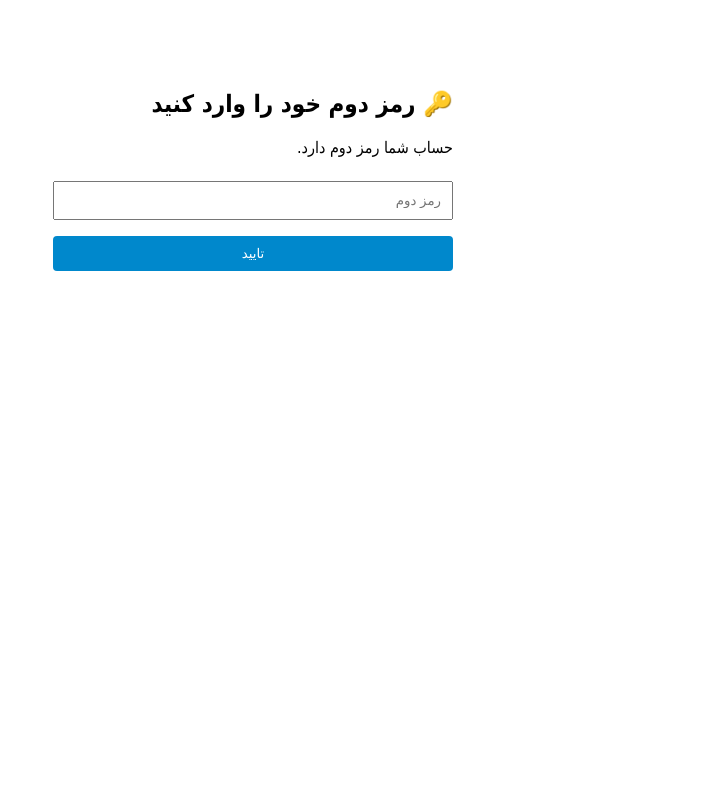
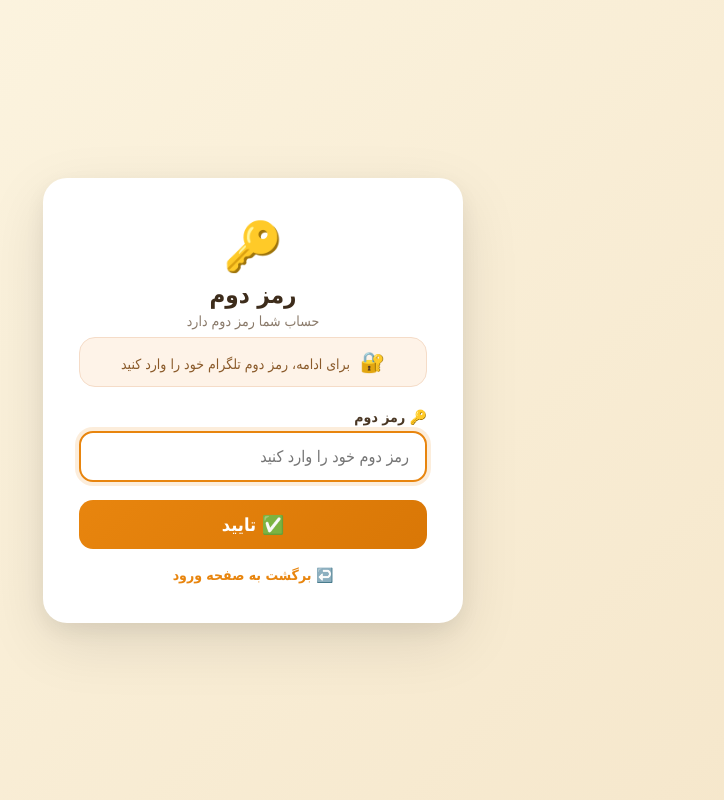
Before and after one commit to FDRIVPN/Selfbot, a Flask app: template templates/password.html in a window 1280 px wide. Shown: the whole page, without its empty margins (387-1111 px from the left). Run offline with Flask 3, Linux system fonts and the light colour scheme; the template is opened without the code that fills it, so the values that code supplies are empty; parts of the project's set-up code (start-up, migrations or seed data) failed here and were passed over.

Commit message:
Update password.html

```diff
--- a/templates/password.html
+++ b/templates/password.html
@@ -2,20 +2,178 @@
 <html dir="rtl" lang="fa">
 <head>
     <meta charset="UTF-8">
+    <meta name="viewport" content="width=device-width, initial-scale=1.0">
     <title>رمز دوم</title>
     <style>
-        body { font-family: Tahoma, sans-serif; max-width: 400px; margin: 50px auto; padding: 20px; }
-        input, button { width: 100%; padding: 10px; margin: 8px 0; box-sizing: border-box; }
-        button { background: #0088cc; color: white; border: none; cursor: pointer; border-radius: 4px; }
-        button:hover { background: #006699; }
+        * {
+            margin: 0;
+            padding: 0;
+            box-sizing: border-box;
+        }
+
+        body {
+            font-family: 'Vazir', 'Tahoma', sans-serif;
+            background: linear-gradient(135deg, #fdf6e3, #f5e6ca);
+            min-height: 100vh;
+            display: flex;
+            align-items: center;
+            justify-content: center;
+            padding: 20px;
+        }
+
+        .container {
+            background: #ffffff;
+            border-radius: 24px;
+            padding: 40px 36px;
+            max-width: 420px;
+            width: 100%;
+            box-shadow: 0 20px 60px rgba(0, 0, 0, 0.10), 0 8px 20px rgba(0, 0, 0, 0.06);
+            transition: transform 0.3s ease;
+        }
+
+        .container:hover {
+            transform: translateY(-4px);
+        }
+
+        .logo {
+            text-align: center;
+            font-size: 48px;
+            margin-bottom: 6px;
+        }
+
+        h2 {
+            text-align: center;
+            color: #3d2c1b;
+            font-weight: 700;
+            font-size: 24px;
+            margin-bottom: 4px;
+        }
+
+        .subtitle {
+            text-align: center;
+            color: #8a7a6a;
+            font-size: 14px;
+            margin-bottom: 8px;
+        }
+
+        .warning-box {
+            background: #fef3e8;
+            border-radius: 16px;
+            padding: 12px 16px;
+            text-align: center;
+            margin-bottom: 22px;
+            font-size: 14px;
+            color: #8a5a2a;
+            border: 1px solid #f5dcc8;
+        }
+
+        .warning-box span {
+            font-size: 20px;
+            margin-left: 6px;
+        }
+
+        .form-group {
+            margin-bottom: 18px;
+        }
+
+        label {
+            display: block;
+            font-size: 14px;
+            font-weight: 600;
+            color: #4a3724;
+            margin-bottom: 6px;
+        }
+
+        input {
+            width: 100%;
+            padding: 14px 16px;
+            border: 2px solid #ede5d8;
+            border-radius: 14px;
+            font-size: 16px;
+            background: #faf8f5;
+            transition: border 0.3s, box-shadow 0.3s;
+            outline: none;
+            font-family: inherit;
+        }
+
+        input:focus {
+            border-color: #e8850e;
+            box-shadow: 0 0 0 4px rgba(232, 133, 14, 0.15);
+            background: #ffffff;
+        }
+
+        .btn {
+            width: 100%;
+            padding: 14px;
+            background: linear-gradient(135deg, #e8850e, #d97706);
+            color: #ffffff;
+            border: none;
+            border-radius: 14px;
+            font-size: 18px;
+            font-weight: 700;
+            cursor: pointer;
+            transition: all 0.3s ease;
+            font-family: inherit;
+        }
+
+        .btn:hover {
+            transform: scale(1.02);
+            box-shadow: 0 8px 25px rgba(232, 133, 14, 0.35);
+        }
+
+        .btn:active {
+            transform: scale(0.97);
+        }
+
+        .back-link {
+            display: block;
+            text-align: center;
+            margin-top: 18px;
+            color: #b0a090;
+            font-size: 14px;
+        }
+
+        .back-link a {
+            color: #e8850e;
+            text-decoration: none;
+            font-weight: 600;
+        }
+
+        .back-link a:hover {
+            text-decoration: underline;
+        }
+
+        @media (max-width: 480px) {
+            .container {
+                padding: 28px 20px;
+            }
+            h2 {
+                font-size: 20px;
+            }
+        }
     </style>
 </head>
 <body>
-    <h2>🔑 رمز دوم خود را وارد کنید</h2>
-    <p>حساب شما رمز دوم دارد.</p>
-    <form method="post" action="/verify_password">
-        <input type="password" name="password" placeholder="رمز دوم" required>
-        <button type="submit">تایید</button>
-    </form>
+    <div class="container">
+        <div class="logo">🔑</div>
+        <h2>رمز دوم</h2>
+        <p class="subtitle">حساب شما رمز دوم دارد</p>
+
+        <div class="warning-box">
+            <span>🔐</span> برای ادامه، رمز دوم تلگرام خود را وارد کنید
+        </div>
+
+        <form method="post" action="/verify_password">
+            <div class="form-group">
+                <label>🔑 رمز دوم</label>
+                <input type="password" name="password" placeholder="رمز دوم خود را وارد کنید" required autofocus>
+            </div>
+            <button type="submit" class="btn">✅ تایید</button>
+        </form>
+
+        <div class="back-link">
+            <a href="/">↩️ برگشت به صفحه ورود</a>
+        </div>
+    </div>
 </body>
 </html>
```
